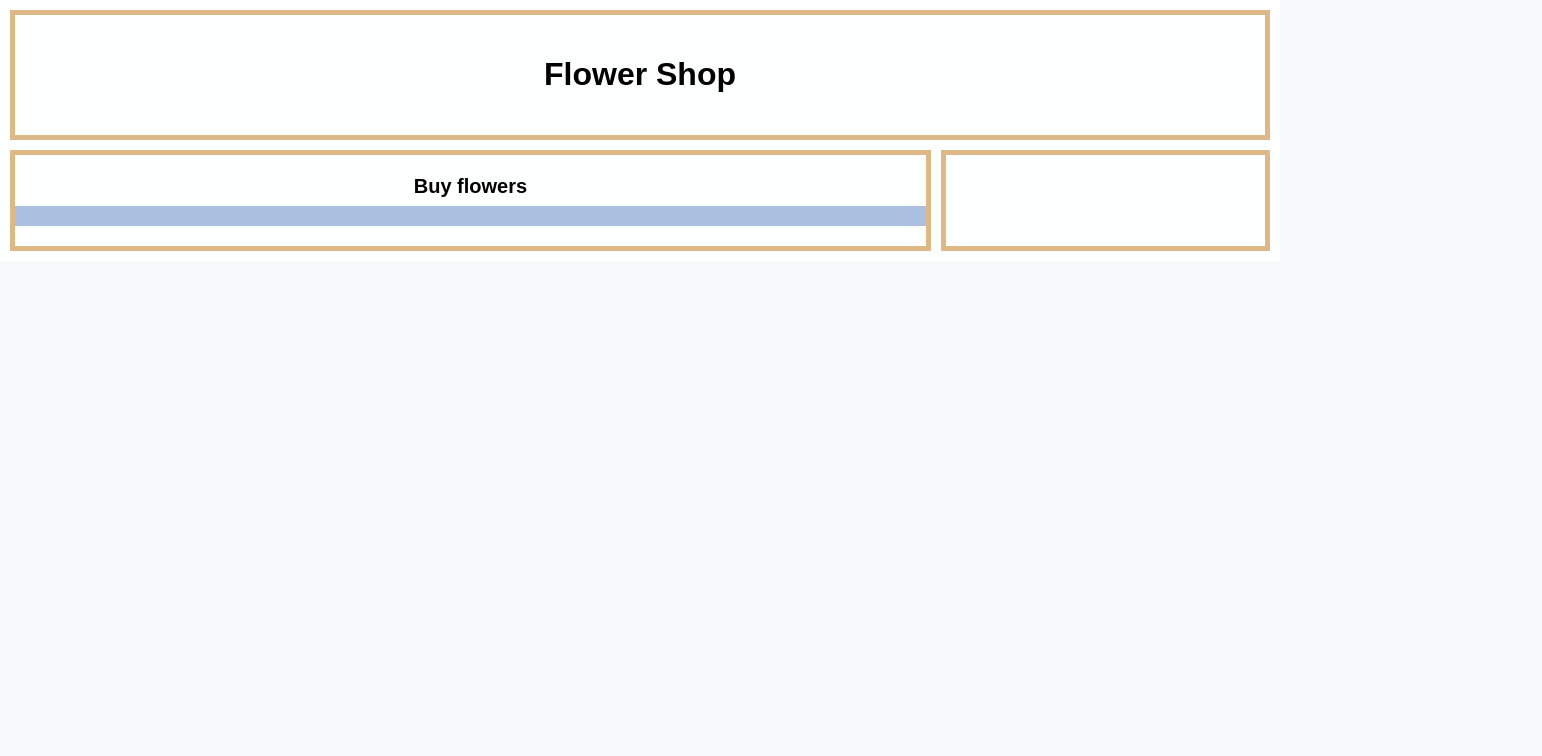
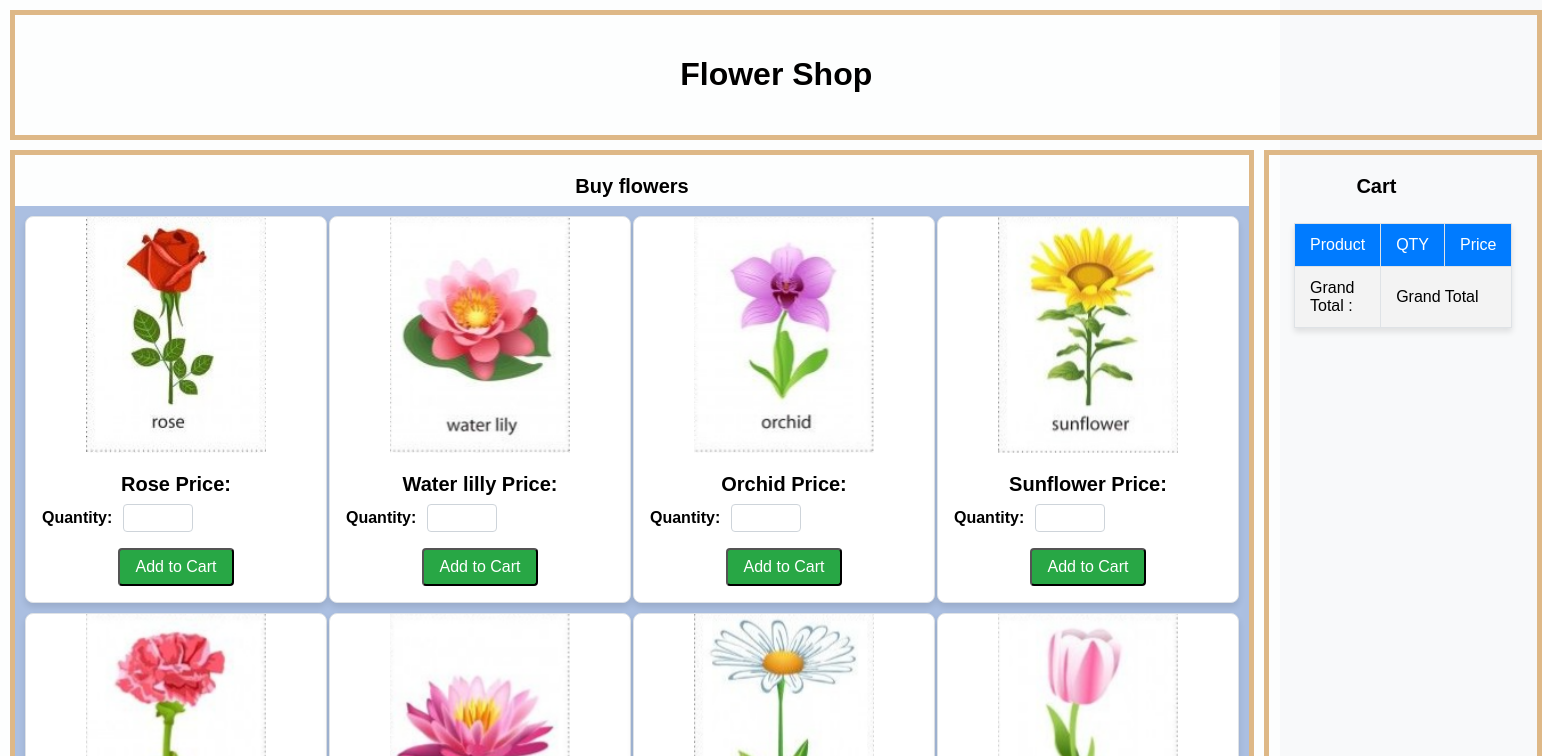
Before and after one commit to notNeranjana/it3133-ica1, a React (Create React App) app: page / in a window 1280 px wide. Shown: the top 756 px of the page, 1542 px wide, since content can reach past the window. Built offline with nearby package versions, Linux system fonts and the light colour scheme.

Commit message:
feat: update products grid

```diff
--- a/src/components/Product.js
+++ b/src/components/Product.js
@@ -1,13 +1,15 @@
-import '../assets/CSS/layout.css';
-export default function Product(){
+import "../assets/CSS/layout.css";
 
-    return(
-        <div className="grid-item">
-
+export default function Product({ key, product, setCart, setTotal }) {
+  return (
+    <div className="grid-item" key={key}>
       <div class="card">
-                <img  />
+        <img
+          src={require(`../assets/image/${product.img}`)}
+          alt={product.name}
+        />
         <div class="card-body">
-                    <h5 class="card-title">Price:</h5>
+          <h5 class="card-title">{product.name} Price:</h5>
           <div class="quantity-container">
             <label for="quantity">Quantity:</label>
             <input type="number" id="quantity" name="quantity" />
--- a/src/components/Products.js
+++ b/src/components/Products.js
@@ -1,10 +1,14 @@
+import { useState } from "react";
+import "../assets/CSS/layout.css";
+import Cart from "./Cart";
+import { flowers } from "./FlowerDB";
+import Product from "./Product";
 
-import '../assets/CSS/layout.css';
+export default function Products() {
+  const [cart, setCart] = useState([]);
+  const [total, setTotal] = useState(0);
 
-
-export default function Products(){
-
-    return(
+  return (
     <>
       <div className="item1">
         <h1>Flower Shop</h1>
@@ -12,18 +16,21 @@ export default function Products(){
       <div className="item2">
         <h4 className="card-title">Buy flowers</h4>
         <div className="grid-container">
-                    {
-                        //product
-                    }
+          {flowers.map((flower, index) => {
+            return (
+              <Product
+                key={index}
+                product={flower}
+                setCart={setCart}
+                setTotal={setTotal}
+              />
+            );
+          })}
         </div>
-
       </div>
       <div className="item3">
-                {
-                //cart
-                }
+        <Cart cart={cart} total={total} />
       </div>
     </>
   );
-
 }
```
Also changed, not shown: src/components/Cart.js (+2 -8 lines). Lines whose indentation alone changed are shown as unchanged.
